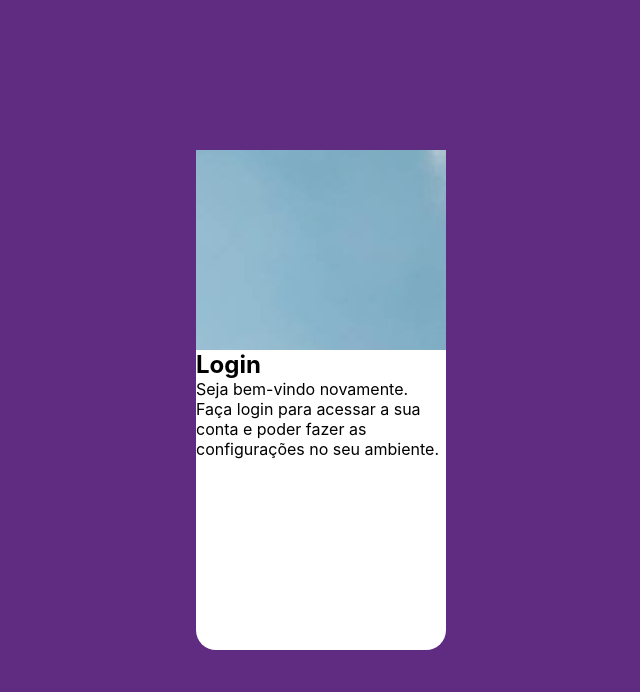
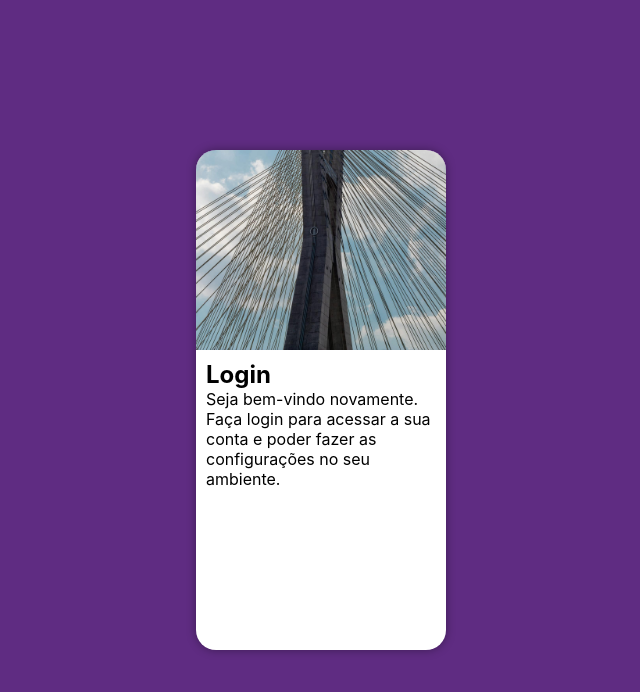
Before and after one commit to FabioHS9/projeto-login, a plain HTML site: page index.html in a window 1280 px wide. Shown: the whole page, without its empty margins (319-959 px from the left). Drawn offline with Linux system fonts and the light colour scheme.

Commit message:
alteracoes de hj

```diff
--- a/estilos/style.css
+++ b/estilos/style.css
@@ -29,12 +29,22 @@ section#login{
     top:50%;
     left:50%;
     transform: translate(-50%,-50%);
+    overflow: hidden;
+
     background-color: white;
     width: 250px;
     height: 500px;
     border-radius: 20px;
+    box-shadow: 0px 0px 10px rgba(0, 0, 0, 0.362);
 }
 section#login > div#imagem{
-    background:#5f2c82 url(../imagens/pexels-bruthethe-3035998.jpg);
+    display: block;
+    background:#5f2c82 url(../imagens/pexels-bruthethe-3035998.jpg) no-repeat;
+    background-size: cover;
+    background-position: left bottom;
     height: 200px;
 }
+section#login > div#formulario{
+    display: block;
+   padding: 10px;
+}
```
Also changed, not shown: index.html (+1 -1 lines), 1 other file.
